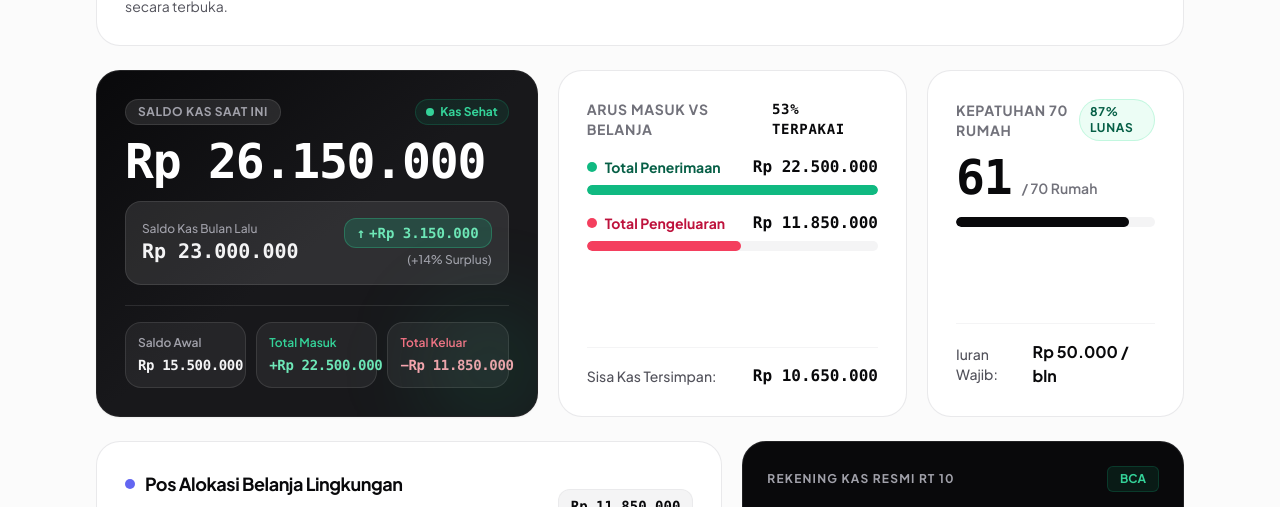
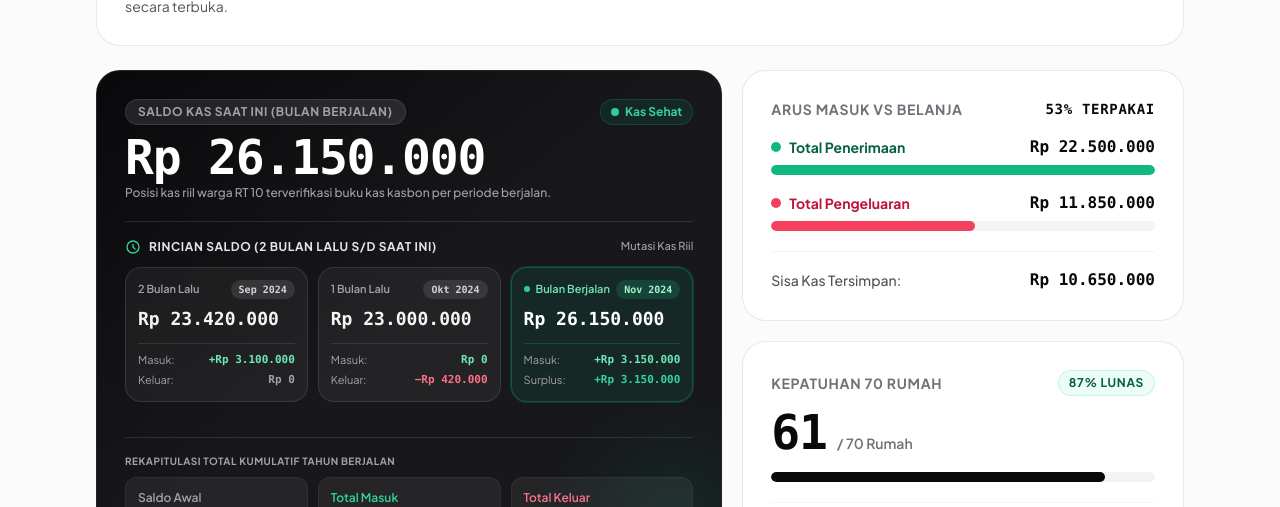
Before and after one commit to mryos/rt10, a Next.js app: page / in a window 1280 px wide. Shown: the part 293-800 px from the top of the page. Built offline with nearby package versions, Linux system fonts and the light colour scheme; no server answers.

Commit message:
feat(keuangan): rincian progresi saldo kas 3 bulan terakhir (2 bulan sebelumnya + bulan berjalan)

```diff
--- a/src/app/api/keuangan/route.ts
+++ b/src/app/api/keuangan/route.ts
@@ -306,6 +306,43 @@ export async function GET(request: Request) {
     const saldoBulanLalu = 23000000;
     const selisihBulanLalu = saldoAkhir - saldoBulanLalu;
 
+    // Riwayat pergerakan saldo terperinci (minimal 2 bulan sebelumnya + bulan berjalan saat ini)
+    const riwayatSaldo = [
+      {
+        periode: 'September 2024',
+        namaBulan: 'Sep 2024',
+        label: '2 Bulan Lalu',
+        saldoAwal: 20320000,
+        pemasukan: 3100000,
+        pengeluaran: 0,
+        saldoAkhir: 23420000,
+        selisih: 3100000,
+        isBerjalan: false,
+      },
+      {
+        periode: 'Oktober 2024',
+        namaBulan: 'Okt 2024',
+        label: '1 Bulan Lalu',
+        saldoAwal: 23420000,
+        pemasukan: 0,
+        pengeluaran: 420000,
+        saldoAkhir: 23000000,
+        selisih: -420000,
+        isBerjalan: false,
+      },
+      {
+        periode: 'November 2024',
+        namaBulan: 'Nov 2024',
+        label: 'Bulan Berjalan',
+        saldoAwal: 23000000,
+        pemasukan: 3150000,
+        pengeluaran: 0,
+        saldoAkhir: 26150000,
+        selisih: 3150000,
+        isBerjalan: true,
+      },
+    ];
+
     const targetIuranTahunan = 70 * NOMINAL_IURAN_PER_RUMAH * 12; // 42.000.000 / thn
     const realisasiIuranTahunan = transaksiList
       .filter((t) => t.kategori === 'Iuran Wajib Warga')
@@ -386,6 +423,7 @@ export async function GET(request: Request) {
       saldoAwal: saldoAwalTahun,
       saldoBulanLalu,
       selisihBulanLalu,
+      riwayatSaldo,
       totalPemasukan,
       totalPengeluaran,
       saldoAkhir,
--- a/src/components/KeuanganDashboard.tsx
+++ b/src/components/KeuanganDashboard.tsx
@@ -245,20 +245,20 @@ export default function KeuanganDashboard() {
       </div>
 
       {/* ============================================================== */}
-      {/* BENTO GRID LEVEL 1: Financial Health Core (3 Bento Boxes)     */}
+      {/* BENTO GRID LEVEL 1: Financial Health Core (Rincian Kas 3 Bulan) */}
       {/* ============================================================== */}
-      <div className="grid grid-cols-1 md:grid-cols-12 gap-5">
-        {/* Bento 1: Saldo Kas Utama & Perbandingan Bulan Lalu (Col Span 5) */}
-        <div className="md:col-span-5 bg-gradient-to-br from-zinc-950 via-zinc-900 to-zinc-900 text-white rounded-3xl p-6 sm:p-7 shadow-sm border border-zinc-800/80 flex flex-col justify-between relative overflow-hidden group">
+      <div className="grid grid-cols-1 lg:grid-cols-12 gap-5">
+        {/* Bento 1: Saldo Kas Utama & Rincian Histori 3 Bulan (Col Span 7) */}
+        <div className="lg:col-span-7 bg-gradient-to-br from-zinc-950 via-zinc-900 to-zinc-900 text-white rounded-3xl p-6 sm:p-7 shadow-sm border border-zinc-800/80 flex flex-col justify-between relative overflow-hidden group">
           <div className="absolute -right-6 -bottom-6 w-36 h-36 bg-emerald-500/10 rounded-full blur-2xl pointer-events-none group-hover:bg-emerald-500/20 transition-all"></div>
 
           <div>
-            <div className="flex items-center justify-between mb-3">
+            <div className="flex items-center justify-between mb-2">
               <span className="text-xs font-bold uppercase tracking-wider text-zinc-400 bg-white/10 px-3 py-1 rounded-full border border-white/10">
-                Saldo Kas Saat Ini
+                Saldo Kas Saat Ini (Bulan Berjalan)
               </span>
               <span className="text-xs font-bold text-emerald-400 flex items-center gap-1.5 bg-emerald-500/10 px-2.5 py-1 rounded-full border border-emerald-500/20">
-                <span className="w-2 h-2 rounded-full bg-emerald-400"></span>
+                <span className="w-2 h-2 rounded-full bg-emerald-400 animate-pulse"></span>
                 Kas Sehat
               </span>
             </div>
@@ -267,45 +267,136 @@ export default function KeuanganDashboard() {
             <div className="text-3xl sm:text-5xl font-black tracking-tight font-mono text-white mt-1">
               {formatRupiah(data?.saldoAkhir || 0)}
             </div>
+            <p className="text-xs text-zinc-400 mt-1 font-medium">
+              Posisi kas riil warga RT 10 terverifikasi buku kas kasbon per periode berjalan.
+            </p>
 
-            {/* Perbandingan Informatif: Saldo Bulan Lalu */}
-            <div className="mt-4 p-4 rounded-2xl bg-white/10 border border-white/10 flex items-center justify-between gap-3">
-              <div>
-                <span className="text-xs text-zinc-400 font-medium block">
-                  Saldo Kas Bulan Lalu
-                </span>
-                <span className="text-lg sm:text-xl font-extrabold font-mono text-zinc-100">
-                  {formatRupiah(saldoBulanLalu)}
+            {/* Rincian Pergerakan Kas (2 Bulan Lalu s/d Bulan Berjalan Saat Ini) */}
+            <div className="mt-5 pt-4 border-t border-white/10">
+              <div className="flex items-center justify-between mb-3">
+                <div className="flex items-center gap-2">
+                  <svg className="w-4 h-4 text-emerald-400" fill="none" viewBox="0 0 24 24" stroke="currentColor" strokeWidth={2}>
+                    <path strokeLinecap="round" strokeLinejoin="round" d="M12 8v4l3 3m6-3a9 9 0 11-18 0 9 9 0 0118 0z" />
+                  </svg>
+                  <span className="text-xs font-bold text-zinc-200 uppercase tracking-wider">
+                    Rincian Saldo (2 Bulan Lalu s/d Saat Ini)
                   </span>
                 </div>
-              <div className="text-right shrink-0">
-                <span className="text-xs sm:text-sm font-extrabold text-emerald-300 bg-emerald-500/20 px-3 py-1 rounded-xl border border-emerald-400/30 inline-flex items-center gap-1 font-mono">
-                  <span>↑</span> +{formatRupiah(selisihBulanLalu)}
+                <span className="text-[11px] text-zinc-400 font-medium hidden sm:inline">Mutasi Kas Riil</span>
+              </div>
+
+              <div className="grid grid-cols-1 sm:grid-cols-3 gap-2.5">
+                {(data?.riwayatSaldo && data.riwayatSaldo.length > 0
+                  ? data.riwayatSaldo
+                  : [
+                      {
+                        periode: 'September 2024',
+                        namaBulan: 'Sep 2024',
+                        label: '2 Bulan Lalu',
+                        saldoAwal: 20320000,
+                        pemasukan: 3100000,
+                        pengeluaran: 0,
+                        saldoAkhir: 23420000,
+                        selisih: 3100000,
+                        isBerjalan: false,
+                      },
+                      {
+                        periode: 'Oktober 2024',
+                        namaBulan: 'Okt 2024',
+                        label: '1 Bulan Lalu',
+                        saldoAwal: 23420000,
+                        pemasukan: 0,
+                        pengeluaran: 420000,
+                        saldoAkhir: 23000000,
+                        selisih: -420000,
+                        isBerjalan: false,
+                      },
+                      {
+                        periode: 'November 2024',
+                        namaBulan: 'Nov 2024',
+                        label: 'Saat Ini',
+                        saldoAwal: 23000000,
+                        pemasukan: 3150000,
+                        pengeluaran: 0,
+                        saldoAkhir: 26150000,
+                        selisih: 3150000,
+                        isBerjalan: true,
+                      },
+                    ]
+                ).map((item) => (
+                  <div
+                    key={item.periode}
+                    className={`rounded-2xl p-3 border transition-all flex flex-col justify-between ${
+                      item.isBerjalan
+                        ? 'bg-emerald-500/10 border-emerald-500/30 ring-1 ring-emerald-500/20 hover:bg-emerald-500/15'
+                        : 'bg-white/5 border-white/10 hover:bg-white/[0.08]'
+                    }`}
+                  >
+                    <div>
+                      <div className="flex items-center justify-between text-[11px] mb-1.5">
+                        <span className={`font-semibold ${item.isBerjalan ? 'text-emerald-300 flex items-center gap-1.5' : 'text-zinc-400'}`}>
+                          {item.isBerjalan && <span className="w-1.5 h-1.5 rounded-full bg-emerald-400 animate-pulse"></span>}
+                          {item.label}
                         </span>
-                <span className="text-xs text-zinc-400 block mt-1 font-medium">
-                  (+{persentaseKenaikan}% Surplus)
+                        <span className={`font-mono text-[10px] px-2 py-0.5 rounded-full font-bold ${
+                          item.isBerjalan ? 'bg-emerald-500/20 text-emerald-200' : 'bg-white/10 text-zinc-300'
+                        }`}>
+                          {item.namaBulan}
+                        </span>
+                      </div>
+                      <div className={`text-base sm:text-lg font-black font-mono whitespace-nowrap ${item.isBerjalan ? 'text-white' : 'text-zinc-100'}`}>
+                        {formatRupiah(item.saldoAkhir)}
+                      </div>
+                    </div>
+                    <div className={`mt-2.5 pt-2 border-t text-[11px] space-y-1 ${item.isBerjalan ? 'border-emerald-500/25' : 'border-white/10'}`}>
+                      <div className="flex justify-between items-center text-zinc-300">
+                        <span className="text-zinc-400">Masuk:</span>
+                        <span className="text-emerald-300 font-mono font-bold whitespace-nowrap">
+                          {item.pemasukan > 0 ? `+${formatRupiah(item.pemasukan)}` : 'Rp 0'}
+                        </span>
+                      </div>
+                      <div className="flex justify-between items-center text-zinc-300">
+                        <span className="text-zinc-400">
+                          {item.isBerjalan ? 'Surplus:' : item.pengeluaran > 0 ? 'Keluar:' : 'Keluar:'}
+                        </span>
+                        <span className={`font-mono font-bold whitespace-nowrap ${
+                          item.isBerjalan ? 'text-emerald-400' : item.pengeluaran > 0 ? 'text-rose-400' : 'text-zinc-400'
+                        }`}>
+                          {item.isBerjalan
+                            ? `+${formatRupiah(item.selisih)}`
+                            : item.pengeluaran > 0
+                            ? `−${formatRupiah(item.pengeluaran)}`
+                            : 'Rp 0'}
                         </span>
                       </div>
                     </div>
                   </div>
+                ))}
+              </div>
+            </div>
+          </div>
 
-          {/* Sub-metrik kas yang rapi & berbobot (mencegah teks terpotong/wrap) */}
-          <div className="mt-5 pt-4 border-t border-white/10 grid grid-cols-3 gap-2 sm:gap-2.5">
-            <div className="bg-white/[0.06] rounded-2xl p-2.5 sm:p-3 border border-white/10 flex flex-col justify-between">
+          {/* Rekapitulasi Akumulasi Total Tahunan */}
+          <div className="mt-5 pt-4 border-t border-white/10">
+            <span className="text-[10px] font-bold uppercase tracking-wider text-zinc-400 block mb-2">
+              Rekapitulasi Total Kumulatif Tahun Berjalan
+            </span>
+            <div className="grid grid-cols-3 gap-2 sm:gap-2.5">
+              <div className="bg-white/[0.06] rounded-xl p-2.5 sm:p-3 border border-white/5 flex flex-col justify-between">
                 <span className="text-zinc-400 block text-[11px] sm:text-xs font-semibold mb-1">Saldo Awal</span>
                 <span className="font-bold text-zinc-100 font-mono text-xs sm:text-sm whitespace-nowrap block tracking-tight">
                   {formatRupiah(data?.saldoAwal || 0)}
                 </span>
               </div>
 
-            <div className="bg-white/[0.06] rounded-2xl p-2.5 sm:p-3 border border-white/10 flex flex-col justify-between">
+              <div className="bg-white/[0.06] rounded-xl p-2.5 sm:p-3 border border-white/5 flex flex-col justify-between">
                 <span className="text-emerald-400 block text-[11px] sm:text-xs font-semibold mb-1">Total Masuk</span>
                 <span className="font-bold text-emerald-300 font-mono text-xs sm:text-sm whitespace-nowrap block tracking-tight">
                   +{formatRupiah(data?.totalPemasukan || 0)}
                 </span>
               </div>
 
-            <div className="bg-white/[0.06] rounded-2xl p-2.5 sm:p-3 border border-white/10 flex flex-col justify-between">
+              <div className="bg-white/[0.06] rounded-xl p-2.5 sm:p-3 border border-white/5 flex flex-col justify-between">
                 <span className="text-rose-400 block text-[11px] sm:text-xs font-semibold mb-1">Total Keluar</span>
                 <span className="font-bold text-rose-300 font-mono text-xs sm:text-sm whitespace-nowrap block tracking-tight">
                   −{formatRupiah(data?.totalPengeluaran || 0)}
@@ -313,9 +404,12 @@ export default function KeuanganDashboard() {
               </div>
             </div>
           </div>
+        </div>
 
-        {/* Bento 2: Arus Kas & Efisiensi Belanja (Col Span 4) */}
-        <div className="md:col-span-4 bg-white rounded-3xl p-6 sm:p-7 border border-zinc-200/80 shadow-xs flex flex-col justify-between">
+        {/* Bento 2 & 3: Arus Masuk vs Belanja & Kepatuhan 70 Hunian (Col Span 5 Stacked) */}
+        <div className="lg:col-span-5 flex flex-col gap-5">
+          {/* Bento 2: Arus Kas & Efisiensi Belanja */}
+          <div className="bg-white rounded-3xl p-6 sm:p-7 border border-zinc-200/80 shadow-xs flex flex-col justify-between flex-1">
             <div>
               <div className="flex items-center justify-between text-xs sm:text-sm text-zinc-500 font-bold uppercase tracking-wider mb-2">
                 <span>Arus Masuk vs Belanja</span>
@@ -365,8 +459,8 @@ export default function KeuanganDashboard() {
             </div>
           </div>
 
-        {/* Bento 3: Kepatuhan 70 Hunian (Col Span 3) */}
-        <div className="md:col-span-3 bg-white rounded-3xl p-6 sm:p-7 border border-zinc-200/80 shadow-xs flex flex-col justify-between">
+          {/* Bento 3: Kepatuhan 70 Hunian */}
+          <div className="bg-white rounded-3xl p-6 sm:p-7 border border-zinc-200/80 shadow-xs flex flex-col justify-between flex-1">
             <div>
               <div className="flex items-center justify-between text-xs sm:text-sm text-zinc-500 font-bold uppercase tracking-wider mb-2">
                 <span>Kepatuhan 70 Rumah</span>
@@ -393,6 +487,7 @@ export default function KeuanganDashboard() {
             <div className="mt-5 pt-4 border-t border-zinc-100 flex items-center justify-between text-xs sm:text-sm text-zinc-600">
               <span className="font-medium">Iuran Wajib:</span>
               <span className="font-bold text-zinc-950 text-sm sm:text-base">Rp 50.000 / bln</span>
+            </div>
           </div>
         </div>
       </div>
```
Also changed, not shown: src/lib/types.ts (+13 -0 lines). Lines whose indentation alone changed are shown as unchanged.
